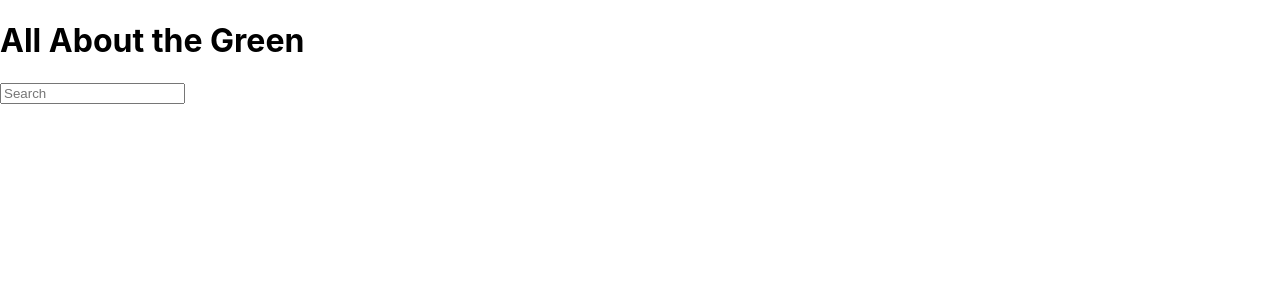
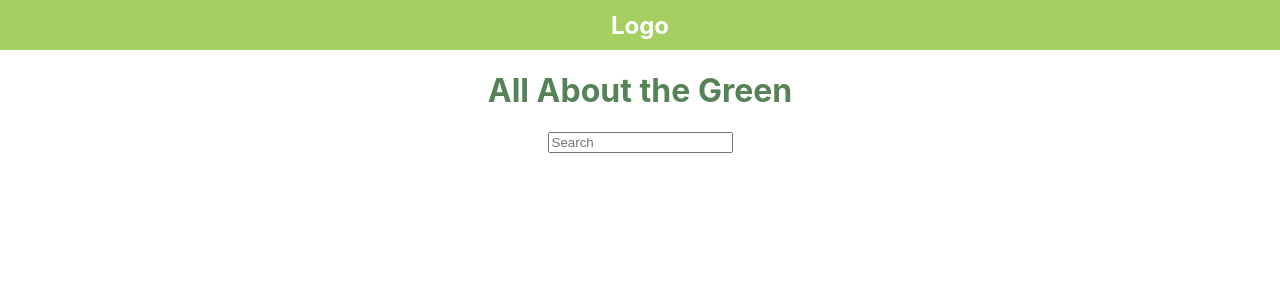
Before and after one commit to Ohidurr/AllAboutTheGreen, a React (Create React App) app in the folder frontend/: page / in a window 1280 px wide. Shown: the top 300 px of the page. Built offline with nearby package versions, Linux system fonts and the light colour scheme; no server answers.

Commit message:
add styling elements

```diff
--- a/frontend/src/components/landingPage.js
+++ b/frontend/src/components/landingPage.js
@@ -1,6 +1,7 @@
 import React, {useState, useEffect} from "react"
 import axios from 'axios'
 import PlantPage from './PlantPage'
+import '../css/landingPage.css'
 const { REACT_APP_API } = process.env;
 
 
@@ -16,7 +17,7 @@ const LandingPage = () => {
     try {
       let res = await axios.get(HEROKU);
       setPlant(res.data);
-      debugger;
+    //   debugger;
     } catch (error) {
       console.log(error);
       setPlant([]);
@@ -25,7 +26,7 @@ const LandingPage = () => {
 
   useEffect(() => {
     fetchPlant();
-    debugger;
+    // debugger;
   }, []);
 
     const searchBox = (async (str) => {
@@ -43,9 +44,14 @@ const LandingPage = () => {
 
 
 
-    const featuredPlant = () => {
-
-    }
+//     const featuredPlant = (dailyPlant) => {
+//         Math.floor(Math.random() * Math.floor(dailyPlant));
+//  <div id="cardRow">
+//     <div class="column">
+//     <div class="card"></div>
+//   </div>
+// </div>
+//     }
 
     const handleSearch = (e) => {
         // e.preventDeafult()
@@ -53,10 +59,13 @@ const LandingPage = () => {
     }
  return(
     <div>
-        <h1> All About the Green </h1>
-        <form id="searchBox">
+    <header id="banner">Logo</header>
+        <h1 id="title"> All About the Green </h1>
+        <form id="searchBox" type="text">
         <input placeholder ="Search" onChange={handleSearch}></input>
         </form>
+
+        <footer></footer>
 
     </div>
     )
--- a/frontend/src/css/landingPage.css
+++ b/frontend/src/css/landingPage.css
@@ -1 +1,47 @@
-document.documentElement.style.setProperty(Green, #23504D);
+:root {
+--Green: #23504D;
+ --Olive: #568258;
+ --lightGreen: #6F9B3C;
+ --yellowGreen: #A5CF61;
+ --Yellow: #E3E567;
+}
+
+header{
+    display: flex;
+    justify-content: center;
+    align-items: center;
+    font-size: x-large;
+    font-weight: bolder;
+    color:white;
+}
+#banner{
+  position: -webkit-sticky;
+  position: sticky;
+  top: 0;
+    background-color: var(--yellowGreen);
+    height: 50px;
+}
+
+h1{
+    display: flex;
+    justify-content: center;
+    align-items: center;
+    color:var(--Olive)
+
+}
+
+form{
+    display: flex;
+    justify-content: center;
+    align-items: center;
+    input[type=text] {
+        width: 130px;
+        -webkit-transition: width 0.4s ease-in-out;
+        transition: width 0.4s ease-in-out;
+      }
+
+      /* When the input field gets focus, change its width to 100% */
+      input[type=text]:focus {
+        width: 100%;
+      }
+}
```
